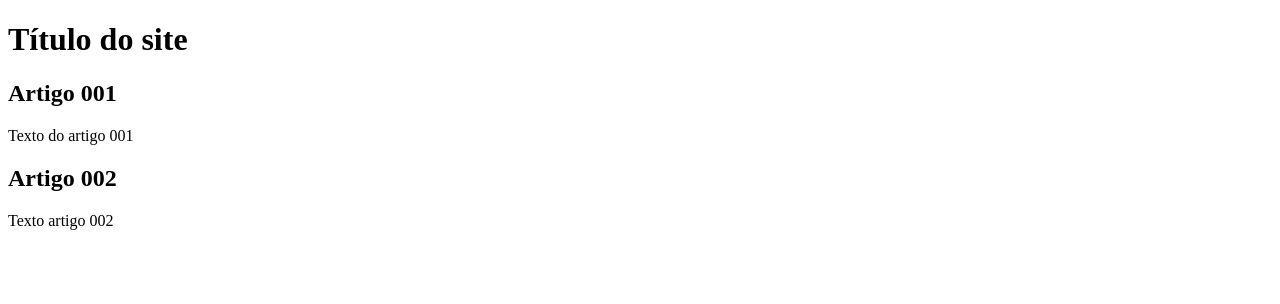
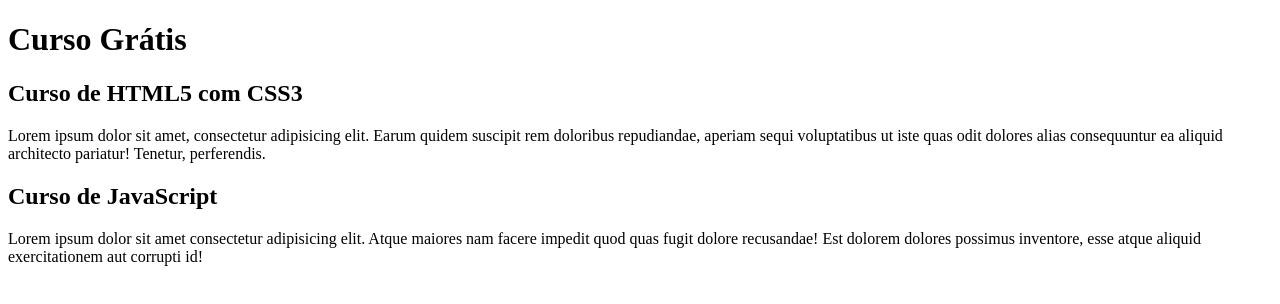
Before and after one commit to GuilhermeQueiroz2006/projeto-site, a plain HTML site: page index.html in a window 1280 px wide. Drawn offline with Linux system fonts and the light colour scheme.

Commit message:
comecei a escrever o conteúdo

```diff
--- a/index.html
+++ b/index.html
@@ -8,15 +8,15 @@
 <body>
     <main>
         <header>
-            <h1>Título do site</h1>
+            <h1>Curso Grátis</h1>
         </header>
         <article>
-            <h2>Artigo 001</h2>
-            <p>Texto do artigo 001</p>
+            <h2>Curso de HTML5 com CSS3</h2>
+            <p>Lorem ipsum dolor sit amet, consectetur adipisicing elit. Earum quidem suscipit rem doloribus repudiandae, aperiam sequi voluptatibus ut iste quas odit dolores alias consequuntur ea aliquid architecto pariatur! Tenetur, perferendis.</p>
         </article>
         <article>
-            <h2>Artigo 002</h2>
-            <p>Texto artigo 002</p>
+            <h2>Curso de JavaScript</h2>
+            <p>Lorem ipsum dolor sit amet consectetur adipisicing elit. Atque maiores nam facere impedit quod quas fugit dolore recusandae! Est dolorem dolores possimus inventore, esse atque aliquid exercitationem aut corrupti id!</p>
         </article>
     </main>
 </body>
```
